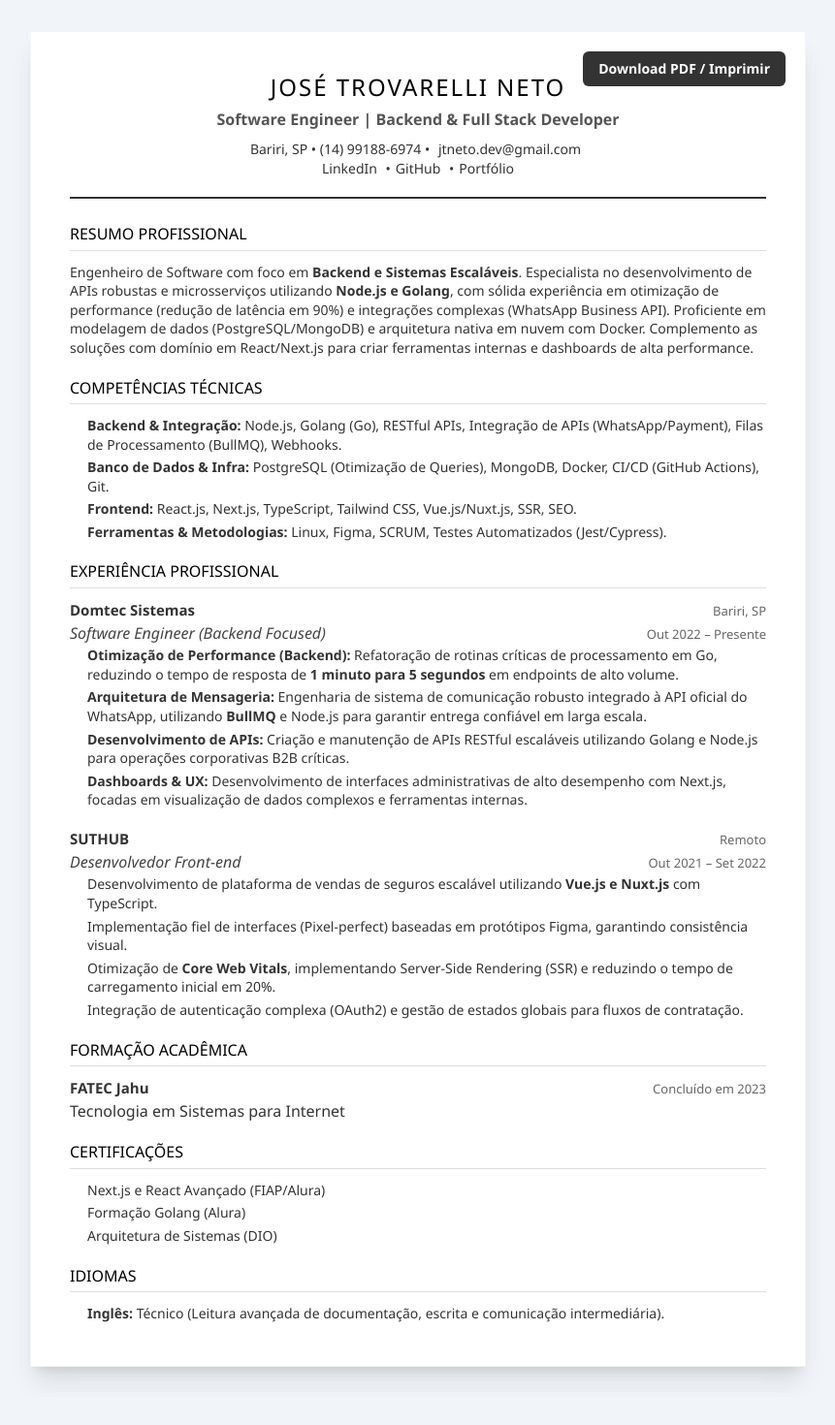
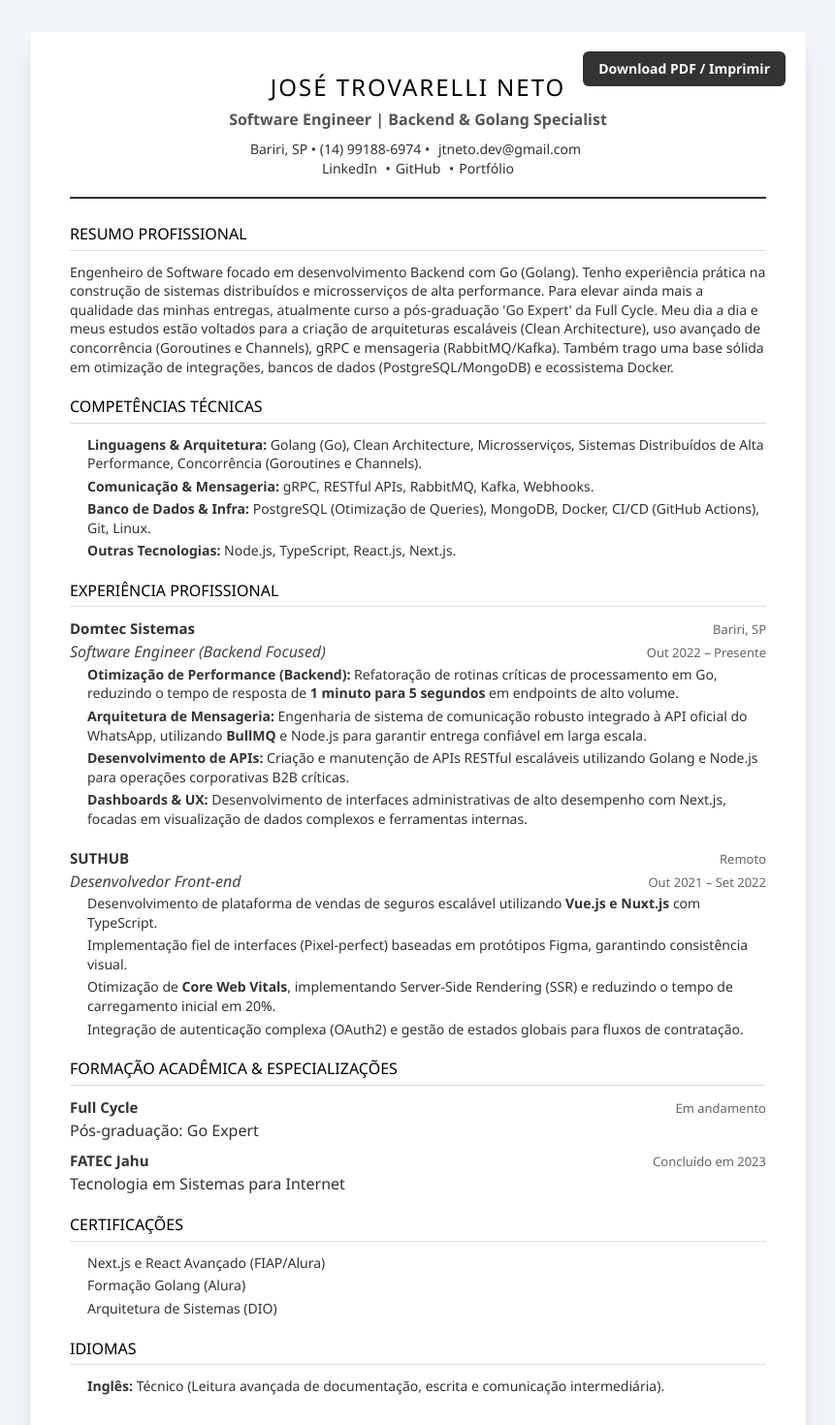
Before and after one commit to Trovarelli/portifolio, a Next.js app: page /cv in a window 1280 px wide. Shown: the top 1470 px of the page at 97% size, without its empty margins (209-1070 px from the left). Before the commit the page ends 1442 px from the top, so only its background shows below. Built offline with nearby package versions, Linux system fonts and the light colour scheme.

Commit message:
chore: Ajustes nos textos

```diff
--- a/app/cv/page.tsx
+++ b/app/cv/page.tsx
@@ -173,7 +173,7 @@ export default function CVPage() {
           </button>
           <header>
             <h1>José Trovarelli Neto</h1>
-            <div className="subtitle">Software Engineer | Backend & Full Stack Developer</div>
+            <div className="subtitle">Software Engineer | Backend & Golang Specialist</div>
             <div className="contact-info">
               Bariri, SP • (14) 99188-6974 • <a href="mailto:jtneto.dev@gmail.com">jtneto.dev@gmail.com</a><br />
               <a href="https://www.linkedin.com/in/josetrovarelli" target="_blank" rel="noopener noreferrer">LinkedIn</a> •
@@ -185,17 +185,17 @@ export default function CVPage() {
           <section>
             <h2>Resumo Profissional</h2>
             <p>
-              Engenheiro de Software com foco em <strong>Backend e Sistemas Escaláveis</strong>. Especialista no desenvolvimento de APIs robustas e microsserviços utilizando <strong>Node.js e Golang</strong>, com sólida experiência em otimização de performance (redução de latência em 90%) e integrações complexas (WhatsApp Business API). Proficiente em modelagem de dados (PostgreSQL/MongoDB) e arquitetura nativa em nuvem com Docker. Complemento as soluções com domínio em React/Next.js para criar ferramentas internas e dashboards de alta performance.
+              Engenheiro de Software focado em desenvolvimento Backend com Go (Golang). Tenho experiência prática na construção de sistemas distribuídos e microsserviços de alta performance. Para elevar ainda mais a qualidade das minhas entregas, atualmente curso a pós-graduação 'Go Expert' da Full Cycle. Meu dia a dia e meus estudos estão voltados para a criação de arquiteturas escaláveis (Clean Architecture), uso avançado de concorrência (Goroutines e Channels), gRPC e mensageria (RabbitMQ/Kafka). Também trago uma base sólida em otimização de integrações, bancos de dados (PostgreSQL/MongoDB) e ecossistema Docker.
             </p>
           </section>
 
           <section>
             <h2>Competências Técnicas</h2>
             <ul>
-              <li><strong>Backend & Integração:</strong> Node.js, Golang (Go), RESTful APIs, Integração de APIs (WhatsApp/Payment), Filas de Processamento (BullMQ), Webhooks.</li>
-              <li><strong>Banco de Dados & Infra:</strong> PostgreSQL (Otimização de Queries), MongoDB, Docker, CI/CD (GitHub Actions), Git.</li>
-              <li><strong>Frontend:</strong> React.js, Next.js, TypeScript, Tailwind CSS, Vue.js/Nuxt.js, SSR, SEO.</li>
-              <li><strong>Ferramentas & Metodologias:</strong> Linux, Figma, SCRUM, Testes Automatizados (Jest/Cypress).</li>
+              <li><strong>Linguagens & Arquitetura:</strong> Golang (Go), Clean Architecture, Microsserviços, Sistemas Distribuídos de Alta Performance, Concorrência (Goroutines e Channels).</li>
+              <li><strong>Comunicação & Mensageria:</strong> gRPC, RESTful APIs, RabbitMQ, Kafka, Webhooks.</li>
+              <li><strong>Banco de Dados & Infra:</strong> PostgreSQL (Otimização de Queries), MongoDB, Docker, CI/CD (GitHub Actions), Git, Linux.</li>
+              <li><strong>Outras Tecnologias:</strong> Node.js, TypeScript, React.js, Next.js.</li>
             </ul>
           </section>
 
@@ -238,12 +238,21 @@ export default function CVPage() {
           </section>
 
           <section>
-            <h2>Formação Acadêmica</h2>
-            <div className="job-header">
-              <span className="company">FATEC Jahu</span>
-              <span className="date">Concluído em 2023</span>
+            <h2>Formação Acadêmica & Especializações</h2>
+            <div className="job-entry" style={{ marginBottom: '10px' }}>
+              <div className="job-header">
+                <span className="company">Full Cycle</span>
+                <span className="date">Em andamento</span>
+              </div>
+              <div>Pós-graduação: Go Expert</div>
             </div>
-            <div>Tecnologia em Sistemas para Internet</div>
+            <div className="job-entry" style={{ marginBottom: '10px' }}>
+              <div className="job-header">
+                <span className="company">FATEC Jahu</span>
+                <span className="date">Concluído em 2023</span>
+              </div>
+              <div>Tecnologia em Sistemas para Internet</div>
+            </div>
           </section>
 
           <section>
--- a/data/experience.ts
+++ b/data/experience.ts
@@ -7,13 +7,13 @@ export type Experience = {
 
 export const experiences: Experience[] = [
   {
-    role: 'Software Engineer (Backend Focused)',
+    role: 'Backend Engineer | Golang Developer',
     company: 'DOMTEC SISTEMAS',
     period: '2022 — Presente',
     bullets: [
       'Engenharia de sistema de mensageria robusto integrado à API oficial do WhatsApp, utilizando Node.js e filas de processamento para garantir entregas em larga escala.',
       'Otimização de consultas críticas em PostgreSQL, reduzindo tempos de resposta de rotinas intensivas e melhorando drasticamente a performance de endpoints com alto volume.',
-      'Desenvolvimento e evolução de APIs REST escaláveis utilizando Golang e Node.js para operações corporativas críticas.',
+      'Desenvolvimento e evolução de microsserviços e APIs escaláveis utilizando Golang e Node.js para operações corporativas críticas.',
       'Implementação de sistemas de segurança avançados (autenticação JWT e RBAC) para controle de acesso granular em ambiente B2B.',
       'Desenvolvimento de dashboards administrativos de alta performance com React/Next.js, focados em visualização de dados complexos.',
     ],
```
Also changed, not shown: data/profile.ts (+7 -7 lines), data/skills.ts (+10 -13 lines), 1 other file (tests, documents, lock files or other folders).
